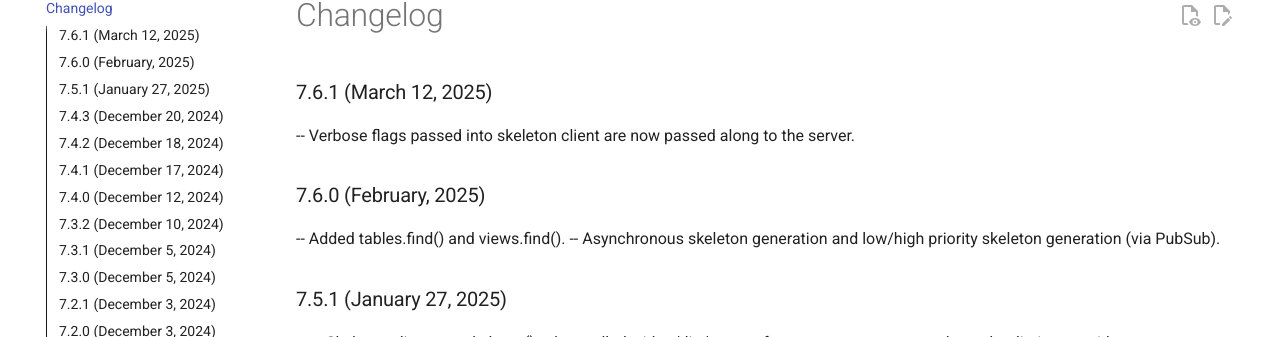
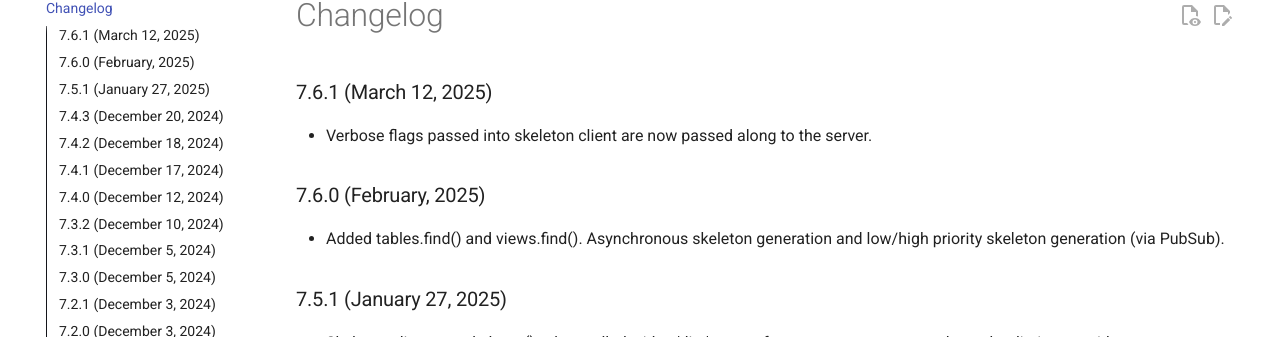
Before and after one commit to CAVEconnectome/CAVEclient, an MkDocs documentation site: the page built from docs/changelog.md, in a window 1280 px wide and 900 px high. Shown: the part 151-488 px from the top of the window. Built offline with MkDocs 1.6.1 and Material for MkDocs 9.7.7, drawn with Linux system fonts in a browser that asks for light colours; comment, search, counter and statistics services are not loaded.

```diff
--- a/docs/changelog.md
+++ b/docs/changelog.md
@@ -2,11 +2,11 @@
 title: Changelog
 ---
 ## 7.6.1 (March 12, 2025)
--- Verbose flags passed into skeleton client are now passed along to the server.
+- Verbose flags passed into skeleton client are now passed along to the server.
 
 ## 7.6.0 (February, 2025)
--- Added tables.find() and views.find().
--- Asynchronous skeleton generation and low/high priority skeleton generation (via PubSub).
+- Added tables.find() and views.find().
+ Asynchronous skeleton generation and low/high priority skeleton generation (via PubSub).
 
 ## 7.5.1 (January 27, 2025)
 - Skeleton client get_skeleton(), when called with a 'dict' output format request, now populates the dictionary with numpy arrays instead of Python lists.
```
